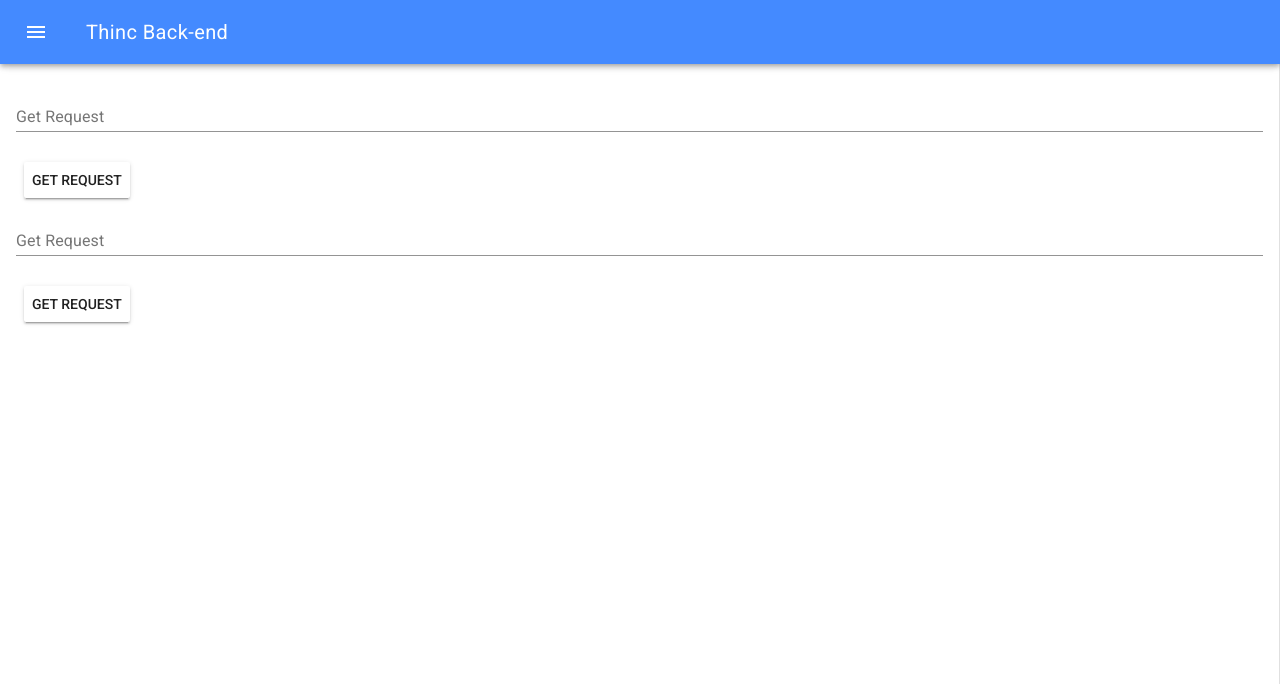
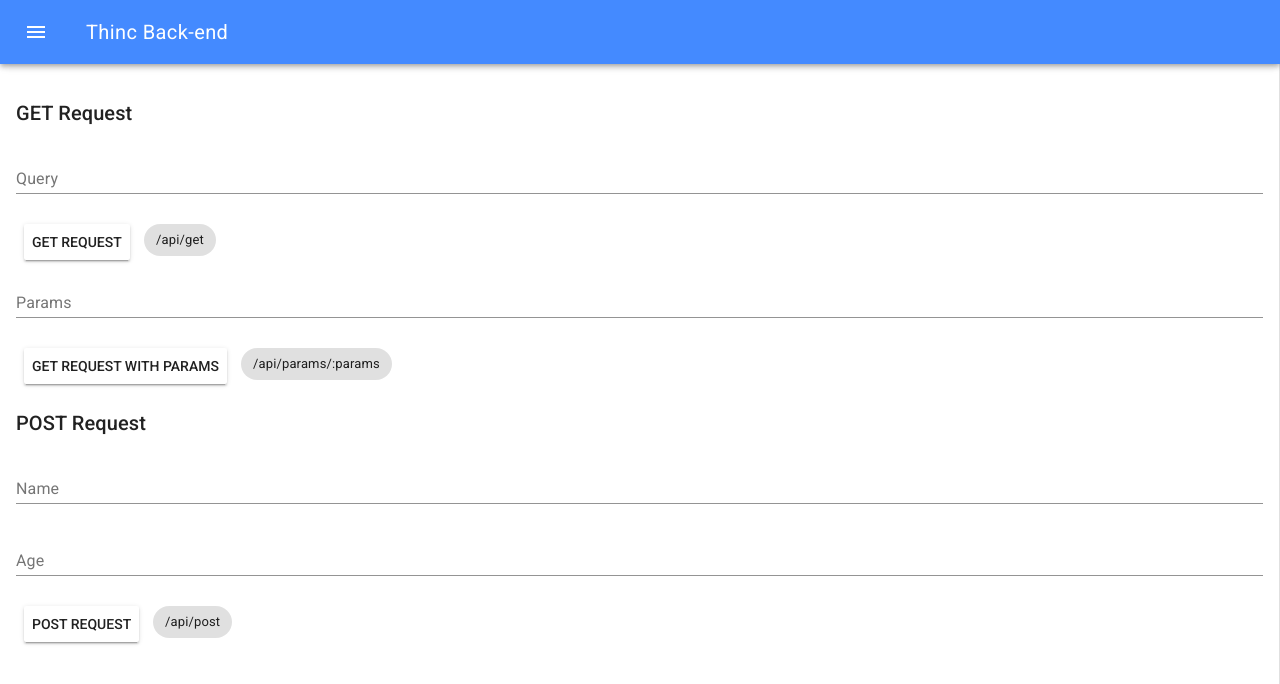
Before and after one commit to himkwtn/hello-thinc-client, a Vue app: page /lesson2 in a window 1280 px wide. Shown: the top 684 px of the page. Built offline with nearby package versions, Linux system fonts and the light colour scheme.

Commit message:
add route description

```diff
--- a/src/App.vue
+++ b/src/App.vue
@@ -94,4 +94,8 @@ export default {
 .md-app {
   min-height: 100vh;
 }
+
+.md-chip {
+  margin: 6px;
+}
 </style>
--- a/src/common/api.service.js
+++ b/src/common/api.service.js
@@ -51,13 +51,15 @@ export default ApiService;
 
 export const Api = {
   hello: () => {
-    const result = ApiService.get(`${api}/hello`);
+    const result = ApiService.get(`${api}/hello-world`);
     return result;
   },
-  getRequest: query => Vue.axios.get(`${api}/hello/get${query}`),
-  postRequest: body => Api.service.post(`${api}/hello/post`, body),
-  createdStudent: student => ApiService.post(`${api}/students/create`, student),
+  getRequest: query => Vue.axios.get(`${api}/get${query}`),
+  getRequestParams: params => Vue.axios.get(`${api}/params/${params}`),
+  postRequest: body => ApiService.post(`${api}/post`, body),
+  createStudent: student => ApiService.post(`${api}/students/create`, student),
   findStudent: id => ApiService.get(`${api}/students/read/${id}`),
-  updateStudent: student => ApiService.post(`${api}/students/update`, student),
+  updateStudent: (id, subjects) =>
+    ApiService.post(`${api}/students/update/${id}`, subjects),
   deleteStudent: id => Vue.axios.get(`${api}/students/delete?id=${id}`)
 };
--- a/src/views/Home.vue
+++ b/src/views/Home.vue
@@ -1,6 +1,7 @@
 <template>
-  <div class="home">
+  <div>
     <md-button class="md-raised" @click="hello">Click Me</md-button>
+    <md-chip>/api/hello-world</md-chip>
     <md-card v-if="message">
       <md-card-content>
         {{message}}
@@ -34,7 +35,4 @@ export default {
 </script>
 
 <style scoped>
-.md-button {
-  min-height: 40px;
-}
 </style>
--- a/src/views/Lesson2.vue
+++ b/src/views/Lesson2.vue
@@ -1,10 +1,13 @@
 <template>
 <div>
+  <p class="md-title">GET Request</p>
   <md-field>
-    <label>Get Request</label>
+    <label>Query</label>
     <md-input v-model="query"></md-input>
   </md-field>
   <md-button class="md-raised" @click="get">GET Request</md-button>
+  <md-chip>/api/get{{query}}</md-chip>
+
   <md-card v-if="getData">
     <md-card-content>
       {{getData}}
@@ -15,11 +18,35 @@
       </md-button>
     </md-card-actions>
   </md-card>
+
   <md-field>
-        <label>Get Request</label>
-        <md-input v-model="query"></md-input>
+    <label>Params</label>
+    <md-input v-model="params"></md-input>
   </md-field>
-    <md-button class="md-raised" @click="get">GET Request</md-button>
+  <md-button class="md-raised" @click="getParams">GET Request with Params</md-button>
+  <md-chip>/api/params/{{params||":params"}}</md-chip>
+
+  <md-card v-if="paramsData">
+    <md-card-content>
+      {{paramsData}}
+    </md-card-content>
+    <md-card-actions>
+      <md-button class="md-icon-button md-raised" @click="closeParams" >
+        <md-icon >close</md-icon>
+      </md-button>
+    </md-card-actions>
+  </md-card>
+
+  <p class="md-title">POST Request</p>
+  <md-field>
+    <label>Name</label>
+    <md-input v-model="body.name"></md-input>
+  </md-field><md-field>
+    <label>Age</label>
+    <md-input v-model="body.age"></md-input>
+  </md-field>
+  <md-button class="md-raised" @click="post">POST Request</md-button>
+  <md-chip>/api/post</md-chip>
   <md-card v-if="postData">
     <md-card-content>
       {{postData}}
@@ -40,8 +67,13 @@ export default {
   data() {
     return {
       query: "",
-      body: "",
+      body: {
+        name: "",
+        age: ""
+      },
+      params: "",
       getData: "",
+      paramsData: "",
       postData: ""
     };
   },
@@ -50,14 +82,21 @@ export default {
       const { data } = await Api.getRequest(this.query);
       this.getData = data;
     },
+    getParams: async function() {
+      const { data } = await Api.getRequestParams(this.params);
+      this.paramsData = data;
+    },
     post: async function() {
       const { data } = await Api.postRequest(this.body);
       this.postData = data;
     },
-    closeGet: function() {
+    closeGet() {
       this.getData = "";
     },
-    closePost: function() {
+    closeParams() {
+      this.params = "";
+    },
+    closePost() {
       this.postData = "";
     }
   }
--- a/src/views/Lesson3-1.vue
+++ b/src/views/Lesson3-1.vue
@@ -43,6 +43,8 @@
   </md-field>
 
   <md-button class="md-raised" @click="submit">Submit</md-button>
+  <md-chip>/api/students/create</md-chip>
+
   <md-card v-if="newStudent">
       <md-card-content>
         {{newStudent}}
--- a/src/views/Lesson3-2.vue
+++ b/src/views/Lesson3-2.vue
@@ -1,10 +1,12 @@
 <template>
 <div>
   <md-field>
-    <label>Name</label>
-    <md-input v-model="name"></md-input>
+    <label>ID</label>
+    <md-input v-model="id"></md-input>
   </md-field>
   <md-button class="md-raised" @click="search">Search</md-button>
+  <md-chip>/api/students/read/{{id||":id"}}</md-chip>
+
   <md-card v-if="student">
       <md-card-content>
         {{student}}
@@ -24,14 +26,14 @@ export default {
   name: "Chapter-3-2",
   data() {
     return {
-      name: "",
+      id: "",
       student: ""
     };
   },
   methods: {
     search: async function() {
-      const { name } = this;
-      const { data } = await Api.findStudent(name);
+      const { id } = this;
+      const { data } = await Api.findStudent(id);
       this.student = data;
     },
     close() {
--- a/src/views/Lesson3-3.vue
+++ b/src/views/Lesson3-3.vue
@@ -16,6 +16,8 @@
     <md-icon >delete</md-icon>
   </md-button>
   <md-button class="md-raised" @click="update">Update</md-button>
+  <md-chip>/api/students/update/{{id||":id"}}</md-chip>
+
   <md-card v-if="updatedStudent">
       <md-card-content>
         {{updatedStudent}}
@@ -46,10 +48,9 @@ export default {
         .filter(subject => subject)
         .map(subject => subject.subject);
       const toUpdate = {
-        id: this.id,
         subjects: subjectsArr
       };
-      const { data } = await Api.updateStudent(toUpdate);
+      const { data } = await Api.updateStudent(this.id, toUpdate);
       this.updatedStudent = data;
     },
     add() {
@@ -57,6 +58,9 @@ export default {
     },
     del() {
       this.subjects.pop();
+    },
+    close() {
+      this.updatedStudent = "";
     }
   }
 };
--- a/src/views/Lesson3-4.vue
+++ b/src/views/Lesson3-4.vue
@@ -5,6 +5,8 @@
     <md-input v-model="id"></md-input>
   </md-field>
   <md-button class="md-raised" @click="del" >Delete</md-button>
+  <md-chip>/api/students/delete{{id?`?id=${id}`:""}}</md-chip>
+
   <md-card v-if="deletedStudent">
       <md-card-content>
         {{deletedStudent}}
@@ -33,6 +35,9 @@ export default {
     del: async function() {
       const { data } = await Api.deleteStudent(this.id);
       this.deletedStudent = data;
+    },
+    close() {
+      this.deletedStudent = "";
     }
   }
 };
```
Lines whose indentation alone changed are shown as unchanged.
